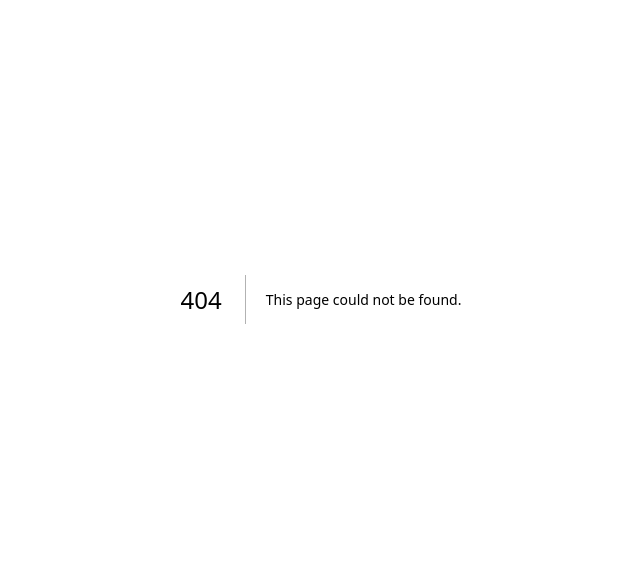
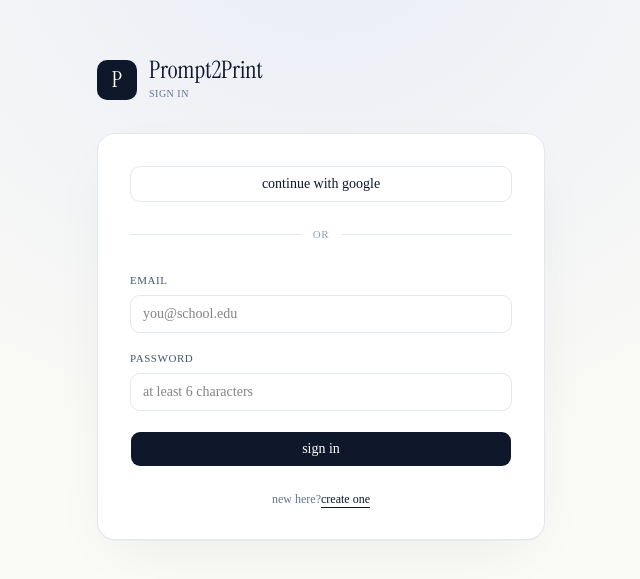
Before and after one commit to kshitijm23/Prompt2Print, a Next.js app in the folder web/: page /login in a window 1280 px wide. Before the commit this address had no page. Shown: the part 101-680 px from the top of the page, without its empty margins (319-959 px from the left). Built offline with nearby package versions, Linux system fonts and the light colour scheme; no server answers.

Commit message:
Add Supabase email/password auth: login page, middleware auth gate, sign-out on home

```diff
--- a/web/package.json
+++ b/web/package.json
@@ -10,6 +10,8 @@
   },
   "dependencies": {
     "@base-ui/react": "^1.6.0",
+    "@supabase/ssr": "^0.12.0",
+    "@supabase/supabase-js": "^2.110.0",
     "class-variance-authority": "^0.7.1",
     "clsx": "^2.1.1",
     "lucide-react": "^1.23.0",
--- /dev/null
+++ b/web/src/app/login/page.js
@@ -0,0 +1,207 @@
+"use client";
+
+import { useState, useEffect } from "react";
+import { useRouter } from "next/navigation";
+import { Button } from "@/components/ui/button";
+import { createClient } from "@/lib/supabase";
+
+export default function Login() {
+  const router = useRouter();
+  const supabase = createClient();
+
+  const [mode, setMode] = useState("signin"); // signin | signup
+  const [email, setEmail] = useState("");
+  const [password, setPassword] = useState("");
+  const [confirm, setConfirm] = useState("");
+  const [error, setError] = useState("");
+  const [busy, setBusy] = useState(false);
+
+  // If already signed in, bounce to home.
+  useEffect(() => {
+    supabase.auth.getUser().then(({ data }) => {
+      if (data.user) router.replace("/");
+    });
+  }, [router, supabase]);
+
+  async function handleSubmit(e) {
+    e.preventDefault();
+    setError("");
+    setBusy(true);
+    try {
+      if (mode === "signup") {
+        if (password !== confirm) {
+          throw new Error("Passwords don't match.");
+        }
+        if (password.length < 6) {
+          throw new Error("Password must be at least 6 characters.");
+        }
+        const { data, error: err } = await supabase.auth.signUp({
+          email,
+          password,
+        });
+        if (err) throw err;
+        // If confirm-email is off, signUp returns a session immediately.
+        if (data.session) {
+          router.replace("/");
+          return;
+        }
+        // Fallback: explicitly sign in.
+        const { error: signErr } = await supabase.auth.signInWithPassword({
+          email,
+          password,
+        });
+        if (signErr) throw signErr;
+        router.replace("/");
+      } else {
+        const { error: err } = await supabase.auth.signInWithPassword({
+          email,
+          password,
+        });
+        if (err) throw err;
+        router.replace("/");
+      }
+    } catch (err) {
+      setError(err.message || "Something went wrong.");
+    } finally {
+      setBusy(false);
+    }
+  }
+
+  async function signInWithGoogle() {
+    setError("");
+    const { error: err } = await supabase.auth.signInWithOAuth({
+      provider: "google",
+      options: {
+        redirectTo: window.location.origin,
+      },
+    });
+    if (err) setError(err.message);
+  }
+
+  return (
+    <main className="relative min-h-screen bg-[color:#FAFAF6] flex items-center justify-center px-6">
+      {/* soft gradient */}
+      <div
+        aria-hidden="true"
+        className="pointer-events-none absolute inset-x-0 top-0 h-[600px]"
+        style={{
+          background:
+            "radial-gradient(ellipse at top, rgba(42,77,255,0.08), transparent 70%)",
+        }}
+      />
+
+      <div className="relative w-full max-w-md">
+        {/* logo + title */}
+        <div className="flex items-center gap-3 mb-8">
+          <div className="h-10 w-10 rounded-lg bg-slate-900 flex items-center justify-center">
+            <span className="text-white font-display text-[22px] leading-none">P</span>
+          </div>
+          <div>
+            <p className="font-display text-[24px] leading-none text-slate-900">
+              Prompt2Print
+            </p>
+            <p className="font-mono text-[10px] tracking-wider text-slate-500 uppercase mt-1">
+              {mode === "signup" ? "create account" : "sign in"}
+            </p>
+          </div>
+        </div>
+
+        <div className="rounded-2xl border border-slate-200 bg-white p-8 shadow-[0_1px_0px_0px_rgba(0,0,0,0.03),_0px_20px_60px_-20px_rgba(15,23,42,0.08)]">
+          {/* Google button */}
+          <Button
+            type="button"
+            onClick={signInWithGoogle}
+            className="w-full bg-white text-slate-900 border border-slate-200 hover:bg-slate-50"
+            size="lg"
+          >
+            continue with google
+          </Button>
+
+          {/* divider */}
+          <div className="flex items-center gap-3 my-6">
+            <div className="h-px flex-1 bg-slate-200" />
+            <span className="font-mono text-[11px] tracking-wider text-slate-400 uppercase">or</span>
+            <div className="h-px flex-1 bg-slate-200" />
+          </div>
+
+          {/* form */}
+          <form onSubmit={handleSubmit} className="space-y-3">
+            <div>
+              <label className="font-mono text-[11px] tracking-wider text-slate-600 uppercase">
+                email
+              </label>
+              <input
+                type="email"
+                required
+                value={email}
+                onChange={(e) => setEmail(e.target.value)}
+                placeholder="you@school.edu"
+                className="mt-1 w-full px-3 py-2 rounded-lg border border-slate-200 focus:outline-none focus:border-slate-400 text-sm"
+              />
+            </div>
+            <div>
+              <label className="font-mono text-[11px] tracking-wider text-slate-600 uppercase">
+                password
+              </label>
+              <input
+                type="password"
+                required
+                minLength={6}
+                value={password}
+                onChange={(e) => setPassword(e.target.value)}
+                placeholder="at least 6 characters"
+                className="mt-1 w-full px-3 py-2 rounded-lg border border-slate-200 focus:outline-none focus:border-slate-400 text-sm"
+              />
+            </div>
+
+            {mode === "signup" && (
+              <div>
+                <label className="font-mono text-[11px] tracking-wider text-slate-600 uppercase">
+                  confirm password
+                </label>
+                <input
+                  type="password"
+                  required
+                  minLength={6}
+                  value={confirm}
+                  onChange={(e) => setConfirm(e.target.value)}
+                  placeholder="re-enter to confirm"
+                  className="mt-1 w-full px-3 py-2 rounded-lg border border-slate-200 focus:outline-none focus:border-slate-400 text-sm"
+                />
+              </div>
+            )}
+
+            {error && (
+              <p className="font-mono text-xs text-rose-600">{error}</p>
+            )}
+
+            <Button
+              type="submit"
+              disabled={busy}
+              size="lg"
+              className="w-full mt-2 bg-slate-900 hover:bg-slate-800 text-white"
+            >
+              {busy ? "working…" : mode === "signup" ? "create account" : "sign in"}
+            </Button>
+          </form>
+
+          {/* toggle */}
+          <p className="text-center mt-6 font-mono text-xs text-slate-500">
+            {mode === "signup" ? "already have an account?" : "new here?"}
+            <button
+              type="button"
+              onClick={() => {
+                setMode(mode === "signup" ? "signin" : "signup");
+                setError("");
+                setConfirm("");
+              }}
+              className="text-slate-900 underline underline-offset-4 hover:text-slate-600"
+            >
+              {mode === "signup" ? "sign in" : "create one"}
+            </button>
+          </p>
+        </div>
+      </div>
+    </main>
+  );
+}
--- a/web/src/app/page.js
+++ b/web/src/app/page.js
@@ -1,7 +1,8 @@
 "use client";
 
-import { useState, useRef } from "react";
+import { useState, useRef, useEffect } from "react";
 import { useRouter } from "next/navigation";
+import { createClient } from "@/lib/supabase";
 import { Button } from "@/components/ui/button";
 import { Textarea } from "@/components/ui/textarea";
 
@@ -14,6 +15,19 @@ const EXAMPLES = [
 
 export default function Home() {
   const router = useRouter();
+  const supabase = createClient();
+  const [userEmail, setUserEmail] = useState("");
+
+  useEffect(() => {
+    supabase.auth.getUser().then(({ data }) => {
+      if (data.user) setUserEmail(data.user.email);
+    });
+  }, [supabase]);
+
+  async function handleSignOut() {
+    await supabase.auth.signOut();
+    router.push("/login");
+  }
   const [prompt, setPrompt] = useState("");
   const [focused, setFocused] = useState(false);
   const [referenceFile, setReferenceFile] = useState(null);
@@ -48,7 +62,19 @@ export default function Home() {
 
   return (
     <main className="relative min-h-screen bg-[color:#FAFAF6] overflow-hidden">
-      {/* soft hero gradient */}
+
+      {/* sign-out-bar */}
+      <div className="absolute top-4 right-6 z-20 flex items-center gap-3 font-mono text-xs text-slate-500">
+        {userEmail && <span>{userEmail}</span>}
+        <button
+          onClick={handleSignOut}
+          className="underline underline-offset-4 hover:text-slate-900 transition"
+        >
+          sign out
+        </button>
+      </div>
+
+{/* soft hero gradient */}
       <div
         aria-hidden="true"
         className="pointer-events-none absolute inset-x-0 top-0 h-[600px]"
--- /dev/null
+++ b/web/src/lib/supabase.js
@@ -0,0 +1,13 @@
+import { createBrowserClient } from "@supabase/ssr";
+
+/**
+ * Supabase browser client — used from Client Components.
+ * The publishable key is safe to expose here; row-level security
+ * is what actually gates data access.
+ */
+export function createClient() {
+  return createBrowserClient(
+    process.env.NEXT_PUBLIC_SUPABASE_URL,
+    process.env.NEXT_PUBLIC_SUPABASE_ANON_KEY
+  );
+}
--- /dev/null
+++ b/web/src/middleware.js
@@ -0,0 +1,56 @@
+import { NextResponse } from "next/server";
+import { createServerClient } from "@supabase/ssr";
+
+/**
+ * Route auth gate:
+ *  - /login is always public
+ *  - everything else requires a signed-in Supabase user
+ *  - if not signed in, redirect to /login
+ */
+export async function middleware(request) {
+  const { pathname } = request.nextUrl;
+
+  // Public routes
+  if (pathname.startsWith("/login") || pathname.startsWith("/auth")) {
+    return NextResponse.next();
+  }
+
+  const response = NextResponse.next({ request: { headers: request.headers } });
+
+  const supabase = createServerClient(
+    process.env.NEXT_PUBLIC_SUPABASE_URL,
+    process.env.NEXT_PUBLIC_SUPABASE_ANON_KEY,
+    {
+      cookies: {
+        getAll() {
+          return request.cookies.getAll();
+        },
+        setAll(cookiesToSet) {
+          cookiesToSet.forEach(({ name, value, options }) => {
+            response.cookies.set(name, value, options);
+          });
+        },
+      },
+    }
+  );
+
+  const {
+    data: { user },
+  } = await supabase.auth.getUser();
+
+  if (!user) {
+    const loginUrl = new URL("/login", request.url);
+    return NextResponse.redirect(loginUrl);
+  }
+
+  return response;
+}
+
+/**
+ * Skip static files, images, and Next.js internals from the middleware.
+ */
+export const config = {
+  matcher: [
+    "/((?!_next/static|_next/image|favicon.ico|.*\\.(?:svg|png|jpg|jpeg|gif|webp)$).*)",
+  ],
+};
```
Also changed, not shown: 1 other file (tests, documents, lock files or other folders).
